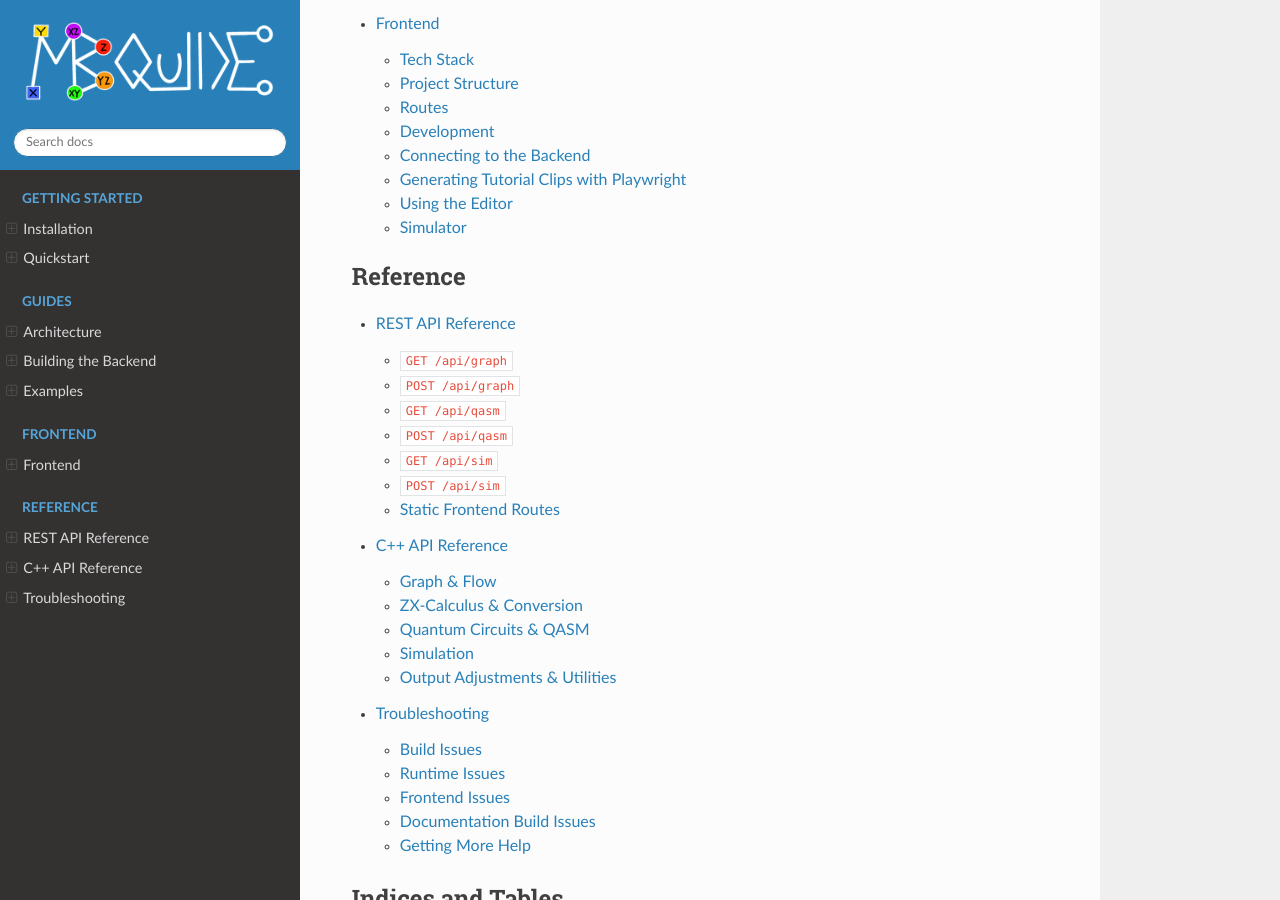
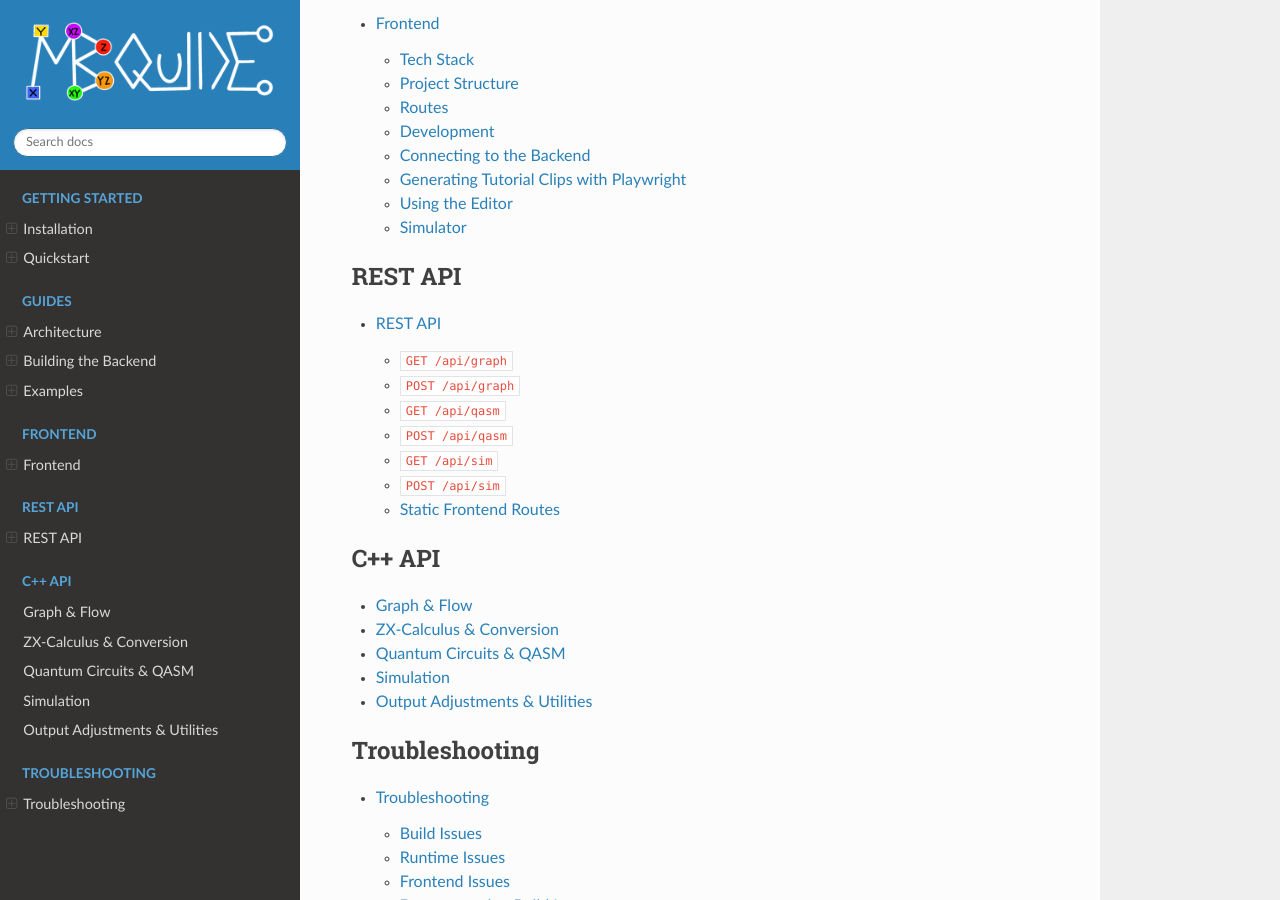
Before and after one commit to mnm-team/mbquide, a Sphinx documentation site: the page built from docs/index.rst, in a window 1280 px wide and 900 px high, scrolled down 1458 px. Built offline with Sphinx 7.4.7 and the Read the Docs theme 3.1.0, drawn with Linux system fonts in a browser that asks for light colours.

```diff
--- a/docs/api/rest.rst
+++ b/docs/api/rest.rst
@@ -1,4 +1,4 @@
-REST API Reference
+REST API
 ====================
 
 All endpoints are served from the same process as the compiled frontend
@@ -139,7 +139,7 @@ if none has been initialized yet).
 
 ``init`` accepts an optional ``maxVecSize`` to bound the statevector backend
 before it switches to a tensor-network backend — see the ``SimulatorBackendType``
-entry in the :doc:`cpp`.
+entry in the :doc:`cpp/simulation`.
 
 Static Frontend Routes
 --------------------------
--- a/docs/getting-started/quickstart.rst
+++ b/docs/getting-started/quickstart.rst
@@ -178,7 +178,7 @@ Load a circuit from OpenQASM and convert it into an MBQC graph:
 
 See :doc:`../guides/examples` for a longer walkthrough covering flow-finding
 and simulation, :doc:`../api/rest` for the full endpoint reference, and
-:doc:`../api/cpp` for the C++ class reference.
+:doc:`../api/cpp/graph` for the C++ class reference.
 
 Run the Tests
 ~~~~~~~~~~~~~~~~
--- a/docs/guides/examples.rst
+++ b/docs/guides/examples.rst
@@ -119,7 +119,7 @@ computing flow, which can reduce edge count and measurement depth:
 
 See :doc:`../guides/architecture` for what ``simplify()`` and
 ``greedyOptimizeEdges()`` do under the hood (local complementation/pivot
-rewrites), and :cpp:class:`MBQC_Graph` in the :doc:`../api/cpp` for the
+rewrites), and :cpp:class:`MBQC_Graph` in the :doc:`../api/cpp/graph` for the
 full rewrite-rule API.
 
 Example 4: Using ``mbquide_core`` Directly From C++
--- a/docs/index.rst
+++ b/docs/index.rst
@@ -46,10 +46,24 @@ that REST API.
 
 .. toctree::
    :maxdepth: 3
-   :caption: Reference
+   :caption: REST API
 
    api/rest
-   api/cpp
+
+.. toctree::
+   :maxdepth: 3
+   :caption: C++ API
+
+   api/cpp/graph
+   api/cpp/zx
+   api/cpp/circuits
+   api/cpp/simulation
+   api/cpp/utilities
+
+.. toctree::
+   :maxdepth: 2
+   :caption: Troubleshooting
+
    troubleshooting
 
 Indices and Tables
```
Also changed, not shown: docs/api/cpp.rst (deleted, +0 -87 lines), docs/api/cpp/circuits.rst (added, +17 -0 lines), docs/api/cpp/graph.rst (added, +22 -0 lines), docs/api/cpp/simulation.rst (added, +20 -0 lines), docs/api/cpp/utilities.rst (added, +13 -0 lines), docs/api/cpp/zx.rst (added, +20 -0 lines).
